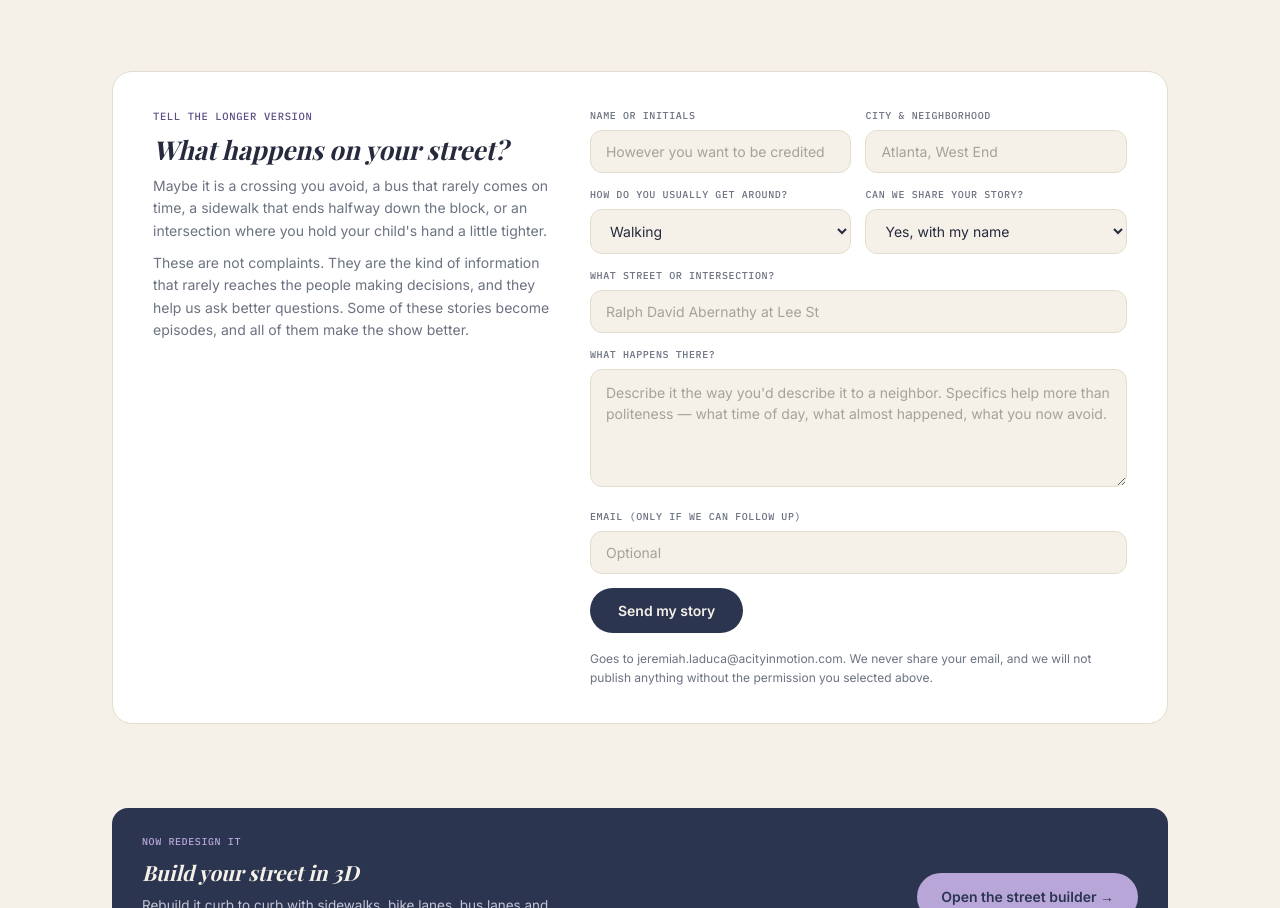
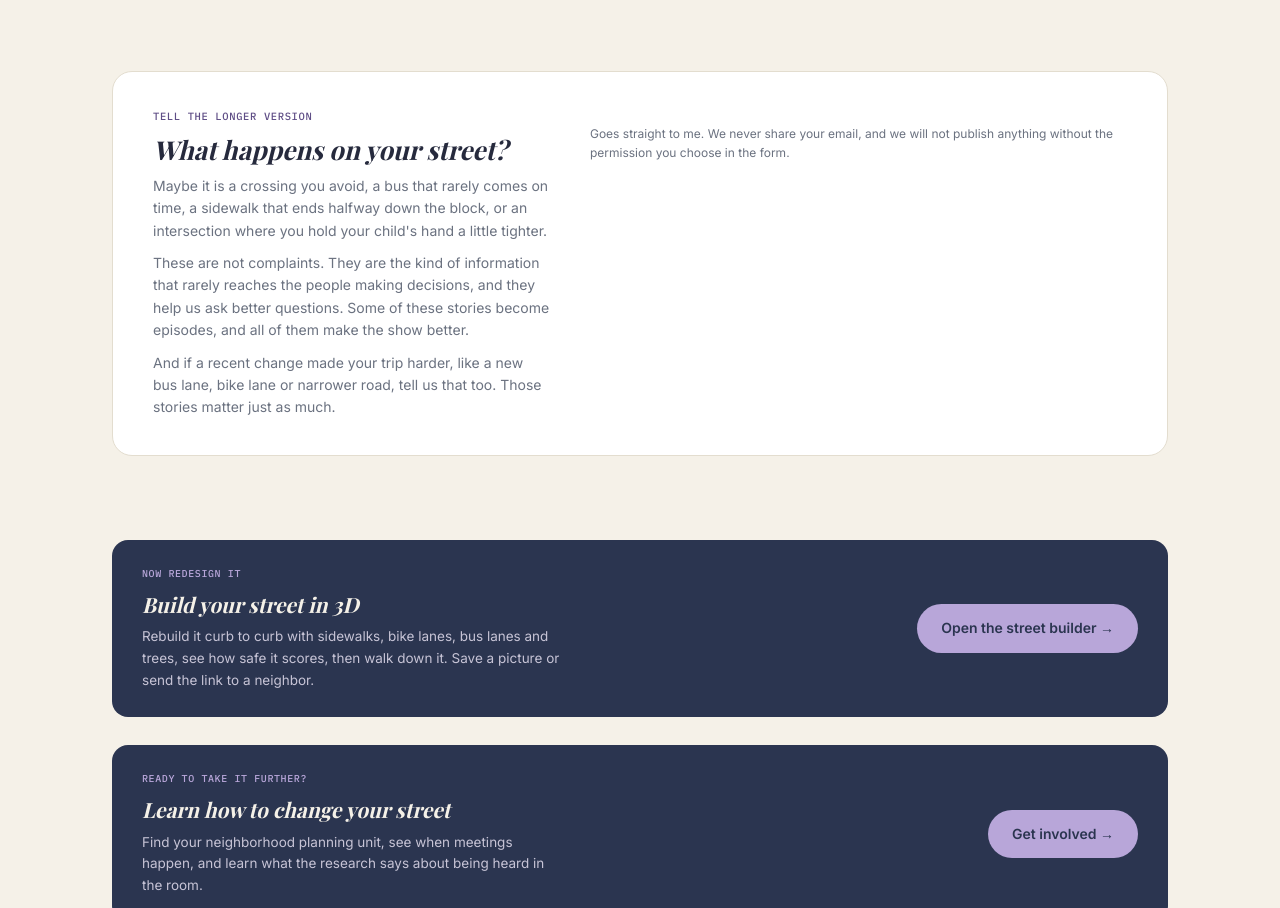
Before and after one commit to jeremiahladucapro-spec/acityinmotion, a website: page site/yourstreet.html in a window 1280 px wide. Shown: the part 846-1754 px from the top of the page. Drawn offline with nearby package versions, Linux system fonts and the light colour scheme; a script that the page names is missing; a web font is replaced by a local one.

Commit message:
Connect street story form to HubSpot
The "What happens on your street?" form on Your Street posted to a
Formspree placeholder, so every story failed. It now loads the HubSpot
Street story form. Adds a line inviting people whose trips got harder
after a new bus lane, bike lane or narrower road to share that too.

Co-Authored-By: Claude Opus 5.5 <noreply@anthropic.com>
Claude-Session: https://claude.ai/code/session_01DnTKPKNwHEvXH4idUHqyAQ

```diff
--- a/site/yourstreet.html
+++ b/site/yourstreet.html
@@ -817,36 +817,13 @@ footer .foot-links a:hover{color:var(--navy);}
         <h3>What happens on your street?</h3>
         <p>Maybe it is a crossing you avoid, a bus that rarely comes on time, a sidewalk that ends halfway down the block, or an intersection where you hold your child's hand a little tighter.</p>
         <p style="margin-top:10px;">These are not complaints. They are the kind of information that rarely reaches the people making decisions, and they help us ask better questions. Some of these stories become episodes, and all of them make the show better.</p>
+        <p style="margin-top:10px;">And if a recent change made your trip harder, like a new bus lane, bike lane or narrower road, tell us that too. Those stories matter just as much.</p>
       </div>
-      <form class="ideas-form" action="https://formspree.io/f/YOUR_FORM_ID" method="POST">
-        <div class="field-row">
-          <div><label for="s-name">Name or initials</label>
-            <input type="text" id="s-name" name="name" placeholder="However you want to be credited" required=""></div>
-          <div><label for="s-city">City &amp; neighborhood</label>
-            <input type="text" id="s-city" name="city" placeholder="Atlanta, West End" required=""></div>
-        </div>
-        <div class="field-row">
-          <div><label for="s-mode">How do you usually get around?</label>
-            <select id="s-mode" name="mode">
-              <option>Walking</option><option>Driving</option><option>Bus or train</option>
-              <option>Bike</option><option>Scooter or micromobility</option>
-              <option>Wheelchair or mobility device</option><option>Mix of several</option>
-            </select></div>
-          <div><label for="s-share">Can we share your story?</label>
-            <select id="s-share" name="permission">
-              <option>Yes, with my name</option><option>Yes, anonymously</option>
-              <option>No — just for your understanding</option>
-            </select></div>
-        </div>
-        <div><label for="s-street">What street or intersection?</label>
-          <input type="text" id="s-street" name="street" placeholder="Ralph David Abernathy at Lee St"></div>
-        <div><label for="s-story">What happens there?</label>
-          <textarea id="s-story" name="story" placeholder="Describe it the way you'd describe it to a neighbor. Specifics help more than politeness — what time of day, what almost happened, what you now avoid." required=""></textarea></div>
-        <div><label for="s-email">Email (only if we can follow up)</label>
-          <input type="email" id="s-email" name="email" placeholder="Optional"></div>
-        <button type="submit" class="ideas-submit">Send my story</button>
-        <p class="ideas-note">Goes to jeremiah.laduca@acityinmotion.com. We never share your email, and we will not publish anything without the permission you selected above.</p>
-      </form>
+      <div class="ideas-form">
+        <div class="hs-form-frame" data-region="na2" data-form-id="330189b2-9259-4b09-92e9-304883601597" data-portal-id="247092049"></div>
+        <noscript><p class="ideas-note">To share your story, email <a href="mailto:jeremiah.laduca@acityinmotion.com">jeremiah.laduca@acityinmotion.com</a>.</p></noscript>
+        <p class="ideas-note">Goes straight to me. We never share your email, and we will not publish anything without the permission you choose in the form.</p>
+      </div>
     </div>
   </div>
 </section>
```
